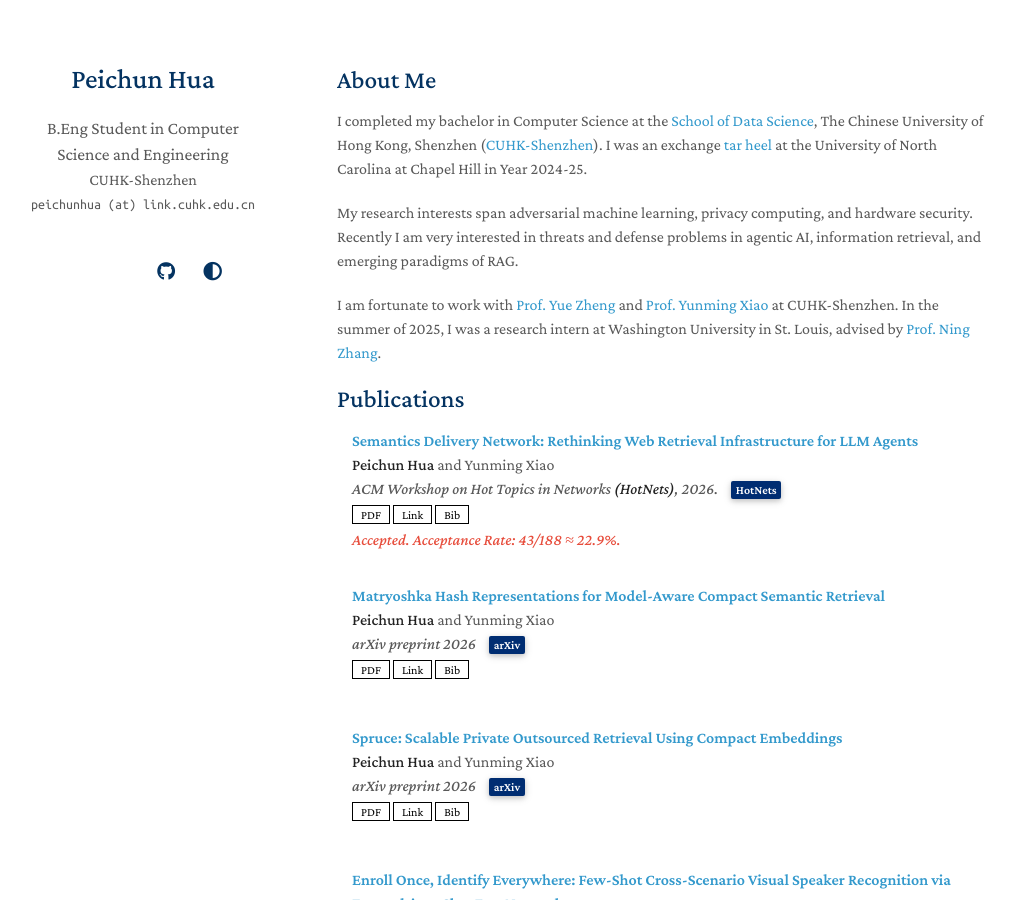
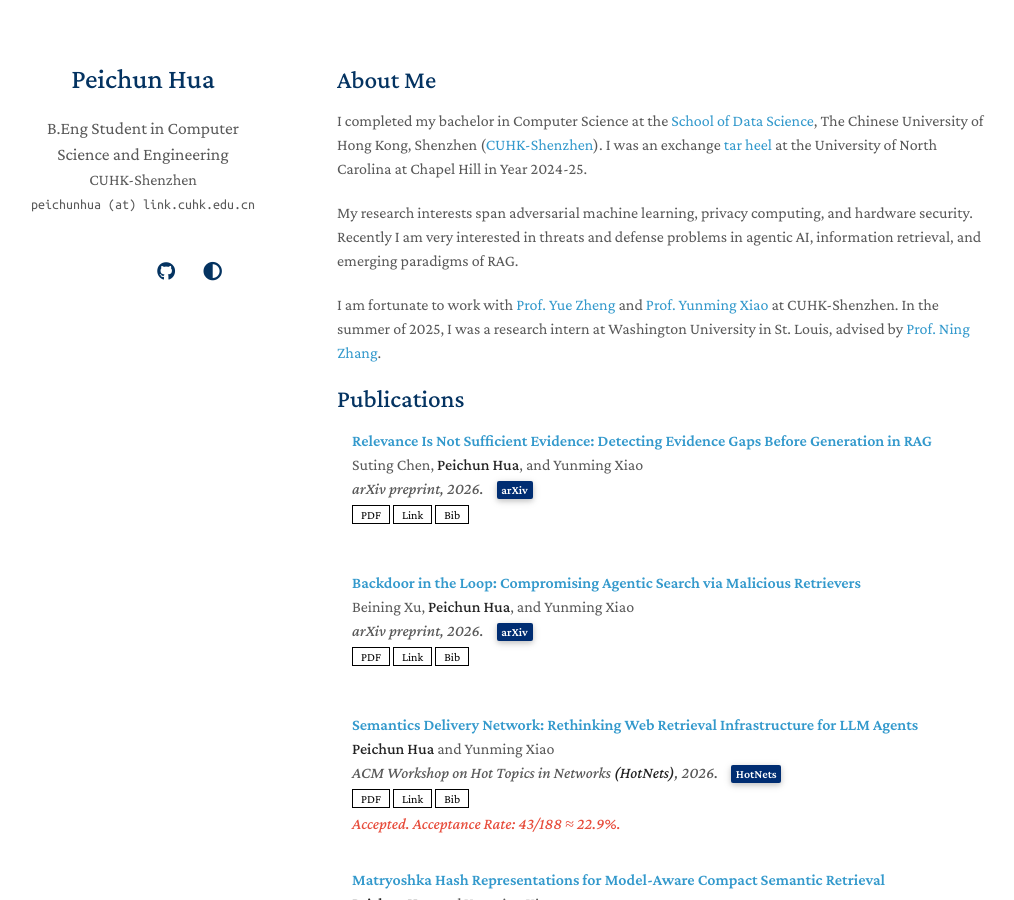
Before and after one commit to sarendis56/sarendis56.github.io, a Jekyll site: the page built from index.md, in a window 1280 px wide and 900 px high. Shown: the whole window, without its empty margins (133-1147 px from the left). Built offline with Jekyll 4.4.1, drawn with Linux system fonts in a browser that asks for light colours; a style sheet for code colours, icons or effects is not loaded.

Commit message:
Add two arXiv preprints and document project page links

```diff
--- a/_data/publications.yml
+++ b/_data/publications.yml
@@ -1,4 +1,42 @@
 main:
+  - title: "Relevance Is Not Sufficient Evidence: Detecting Evidence Gaps Before Generation in RAG"
+    id: rinse
+    authors: Suting Chen, <strong>Peichun Hua</strong>, and Yunming Xiao
+    conference_short: arXiv
+    conference: arXiv preprint, 2026.
+    preprint: true
+    link: https://arxiv.org/abs/2609.37469
+    pdf: https://arxiv.org/pdf/2609.37469
+    bibtex: |
+      @misc{chen2026relevance,
+        title={Relevance Is Not Sufficient Evidence: Detecting Evidence Gaps Before Generation in RAG},
+        author={Suting Chen and Peichun Hua and Yunming Xiao},
+        year={2026},
+        eprint={2609.37469},
+        archivePrefix={arXiv},
+        primaryClass={cs.CL},
+        url={https://arxiv.org/abs/2609.37469}
+      }
+
+  - title: "Backdoor in the Loop: Compromising Agentic Search via Malicious Retrievers"
+    id: backdoor-in-the-loop
+    authors: Beining Xu, <strong>Peichun Hua</strong>, and Yunming Xiao
+    conference_short: arXiv
+    conference: arXiv preprint, 2026.
+    preprint: true
+    link: https://arxiv.org/abs/2609.37468
+    pdf: https://arxiv.org/pdf/2609.37468
+    bibtex: |
+      @misc{xu2026backdoor,
+        title={Backdoor in the Loop: Compromising Agentic Search via Malicious Retrievers},
+        author={Beining Xu and Peichun Hua and Yunming Xiao},
+        year={2026},
+        eprint={2609.37468},
+        archivePrefix={arXiv},
+        primaryClass={cs.CR},
+        url={https://arxiv.org/abs/2609.37468}
+      }
+
   - title: "Semantics Delivery Network: Rethinking Web Retrieval Infrastructure for LLM Agents"
     id: semantics-delivery-network
     authors: <strong>Peichun Hua</strong> and Yunming Xiao
@@ -25,6 +63,7 @@
     authors: <strong>Peichun Hua</strong> and Yunming Xiao
     conference_short: arXiv
     conference: arXiv preprint 2026
+    preprint: true
     link: https://arxiv.org/abs/2609.07276v1
     pdf: assets/docs/arxiv-2609.07276.pdf
     bibtex: |
@@ -43,6 +82,7 @@
     authors: <strong>Peichun Hua</strong> and Yunming Xiao
     conference_short: arXiv
     conference: arXiv preprint 2026
+    preprint: true
     link: https://arxiv.org/abs/2609.03376
     pdf: assets/docs/arxiv-2609.03376.pdf
     bibtex: |
@@ -80,6 +120,7 @@
     authors: <strong>Peichun Hua</strong>, Danyang Chen, Junan Zhang, Haifeng Sun, Jingyu Wang, Diwen Xue, Mingyu Li, and Yunming Xiao
     conference_short: arXiv
     conference: arXiv preprint 2026
+    preprint: true
     link: https://arxiv.org/abs/2608.25735
     pdf: assets/docs/arxiv-2608.25735.pdf
     bibtex: |
@@ -126,6 +167,7 @@
     authors: <strong>Peichun Hua</strong>, Haoxuan Xu, and Mengyuan Li
     conference_short: arXiv
     conference: arXiv preprint 2026
+    preprint: true
     link: https://arxiv.org/abs/2608.04192
     pdf: assets/docs/arxiv-2608.04192.pdf
     bibtex: |
```
Also changed, not shown: projects/README.md (added, +3 -0 lines).
